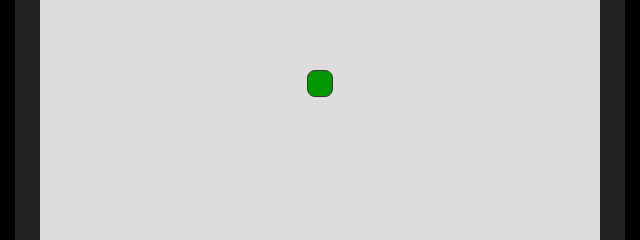
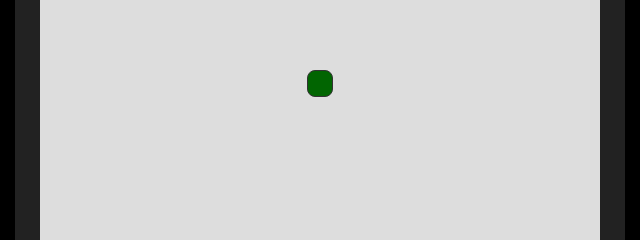
Before and after one commit to jazellemaira/snake-game, a plain HTML site: page index.html in a window 1280 px wide. Shown: the part 349-589 px from the top of the page, 320-960 px from the left. Drawn offline with Linux system fonts and the light colour scheme; a web font is replaced by a local one.

Commit message:
Recoloring the snake head

```diff
--- a/snake.js
+++ b/snake.js
@@ -1,6 +1,7 @@
 import { getInputDirection } from "./input.js"
 
 export const SNAKE_SPEED = 5
+
 const snakeBody = [{ x: 11, y: 11 }]
 let newSegments = 0
 
@@ -16,12 +17,16 @@ export function update() {
 }
 
 export function draw(gameBoard) {
-  snakeBody.forEach((segment) => {
+  snakeBody.forEach((segment, index) => {
     const snakeElement = document.createElement("div")
     snakeElement.style.gridRowStart = segment.y
     snakeElement.style.gridColumnStart = segment.x
     snakeElement.classList.add("snake")
     gameBoard.appendChild(snakeElement)
+
+    if (index === 0) {
+      snakeElement.classList.add("snake-head")
+    }
   })
 }
 
--- a/styles.css
+++ b/styles.css
@@ -108,6 +108,10 @@ body {
 
 }
 
+.snake-head {
+    background-color: hsl(120, 99%, 20%);
+}
+
 .food {
   background-color: hsla(0, 80%, 45%, 0.45);
   border-radius: 50%;
```
